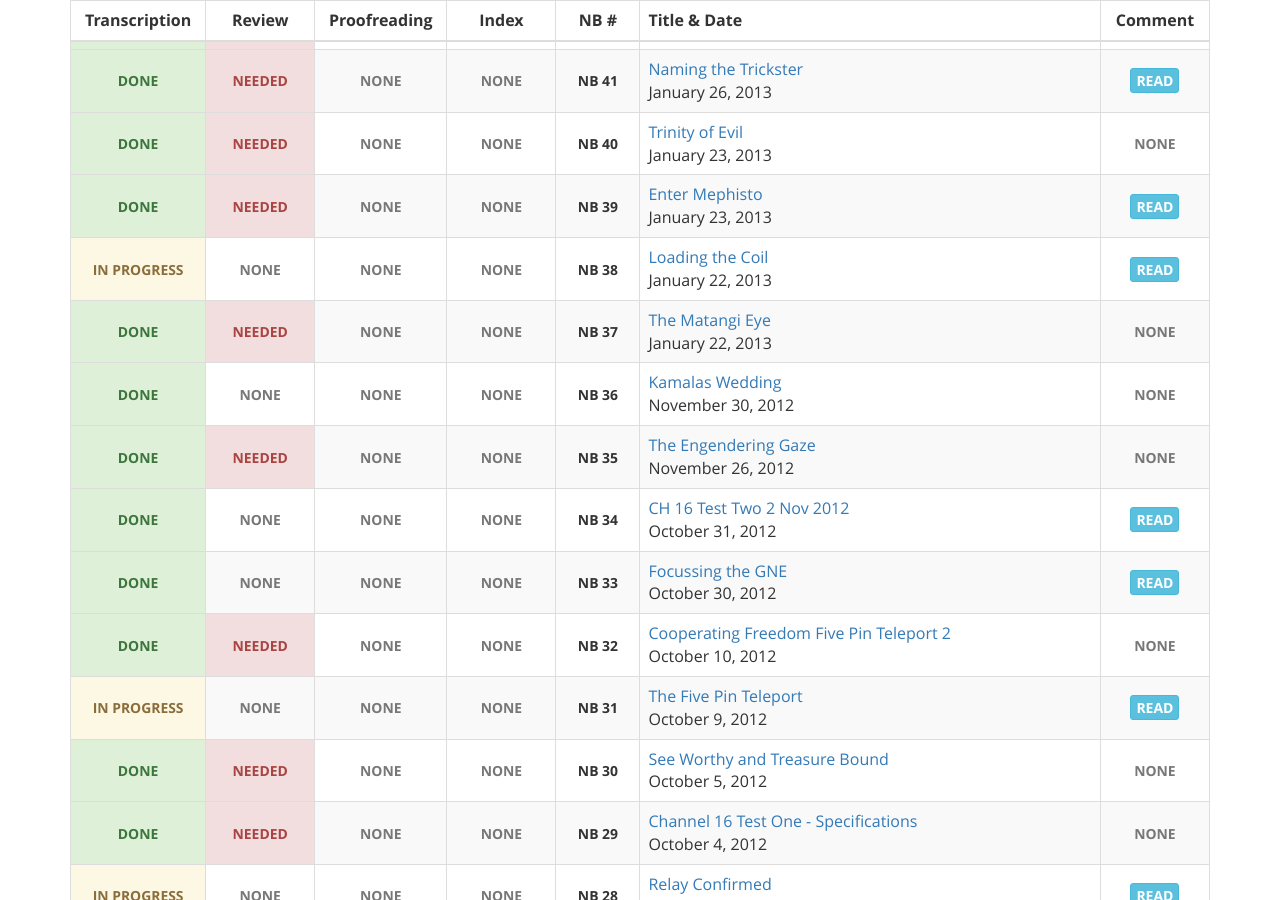
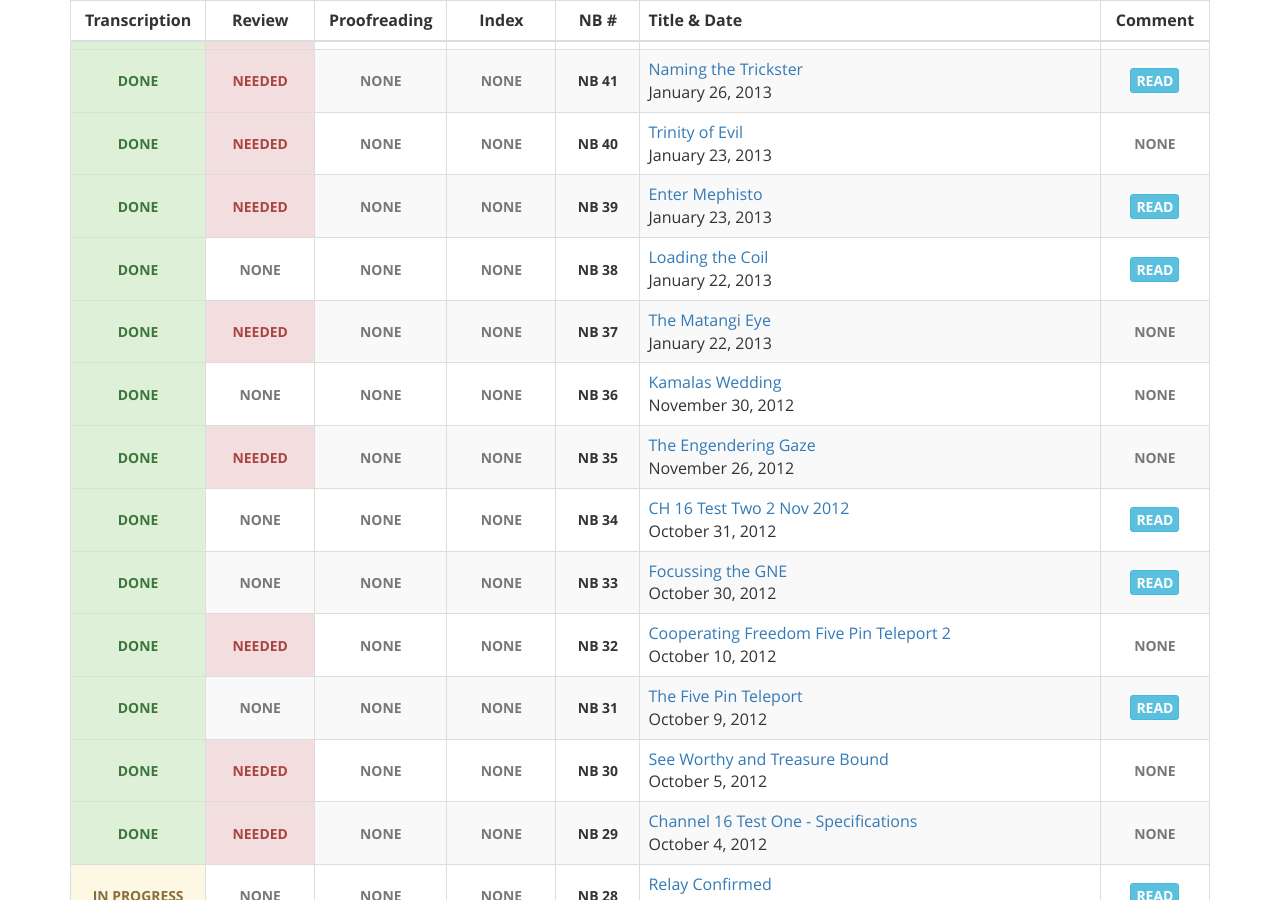
Before and after one commit to gaiaspora/gaiaspora.github.io, a Jekyll site: the page built from content/navigator-briefings.markdown, in a window 1280 px wide and 900 px high, scrolled down 6216 px. Built offline with Jekyll 4.4.1, drawn with Linux system fonts in a browser that asks for light colours.

Commit message:
Update nb.yaml

```diff
--- a/_data/nb.yaml
+++ b/_data/nb.yaml
@@ -854,7 +854,7 @@
   Comment: "This is improved and cleaned up automatic transcription, so it definitely needs more love. Like Bronco wrote: It is not perfect but it is a lot better than what it was."
 
 - NB: "38"
-  Transcription: "in progress"
+  Transcription: "done"
   Review: "none"
   Proofreading: "none"
   Index: "none"
@@ -917,7 +917,7 @@
   Comment: ""
 
 - NB: "31"
-  Transcription: "in progress"
+  Transcription: "done"
   Review: "none"
   Proofreading: "none"
   Index: "none"
```
